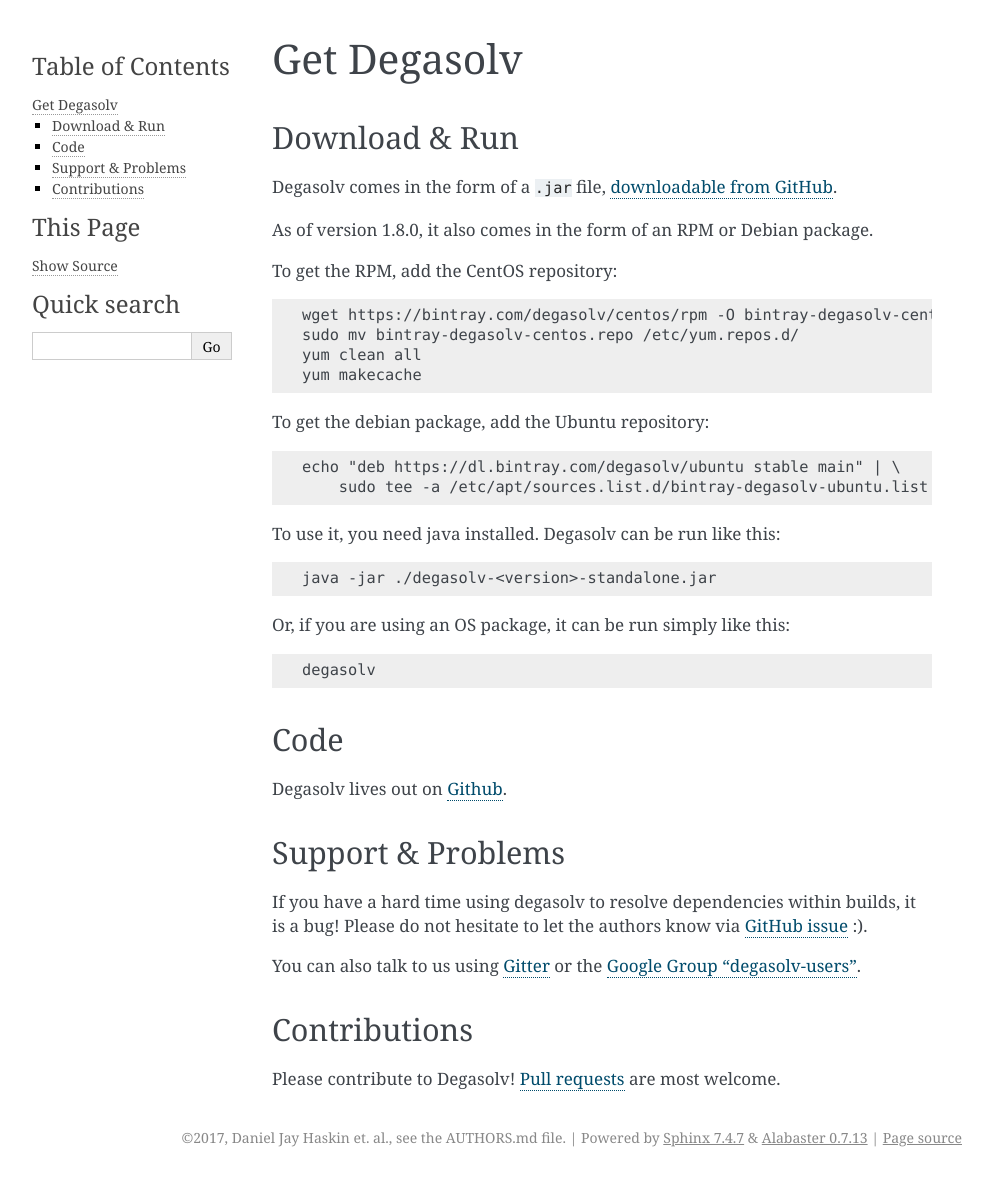
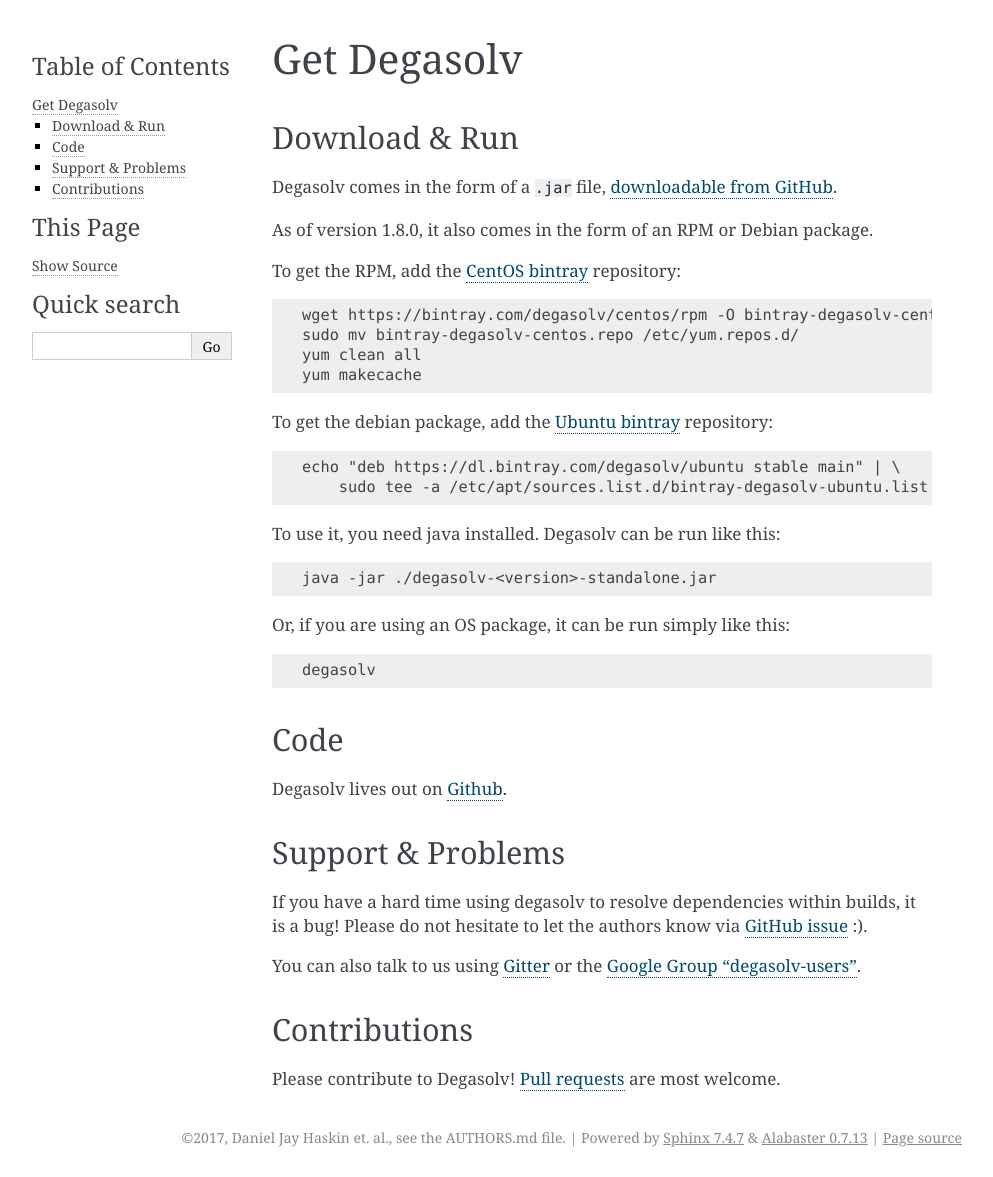
Before and after one commit to djhaskin987/degasolv, a Sphinx documentation site: the page built from docs/get-degasolv.rst, in a window 1280 px wide. Shown: the whole page, without its empty margins (148-1141 px from the left). Built offline with Sphinx 7.4.7, drawn with Linux system fonts in a browser that asks for light colours.

Commit message:
Improve docs

```diff
--- a/docs/get-degasolv.rst
+++ b/docs/get-degasolv.rst
@@ -8,14 +8,14 @@
 
 As of version 1.8.0, it also comes in the form of an RPM or Debian package.
 
-To get the RPM, add the CentOS repository::
+To get the RPM, add the `CentOS bintray`_ repository::
 
   wget https://bintray.com/degasolv/centos/rpm -O bintray-degasolv-centos.repo
   sudo mv bintray-degasolv-centos.repo /etc/yum.repos.d/
   yum clean all
   yum makecache
 
-To get the debian package, add the Ubuntu repository::
+To get the debian package, add the `Ubuntu bintray`_ repository::
 
   echo "deb https://dl.bintray.com/degasolv/ubuntu stable main" | \
       sudo tee -a /etc/apt/sources.list.d/bintray-degasolv-ubuntu.list
@@ -29,6 +29,8 @@
   degasolv
 
 .. _downloadable from GitHub: https://github.com/djhaskin987/degasolv/releases
+.. _CentOS bintray: https://bintray.com/degasolv/centos/degasolv
+.. _Ubuntu bintray: https://bintray.com/degasolv/ubuntu/degasolv
 
 Code
 ----
```
